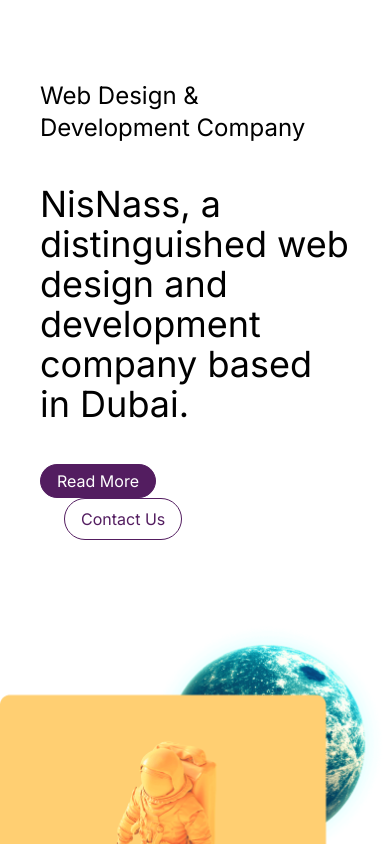
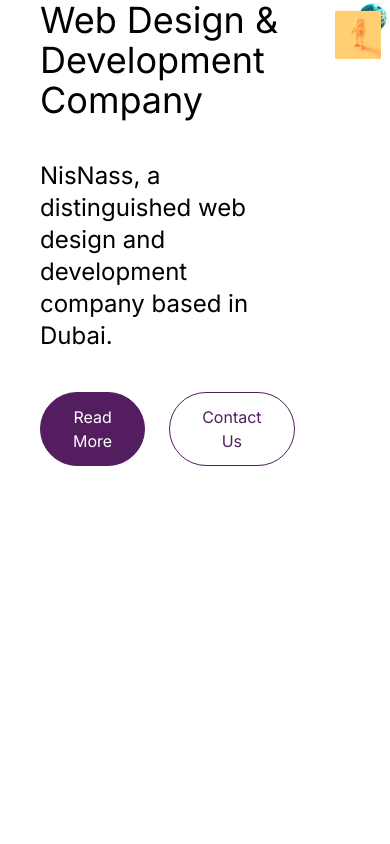
Before and after one commit to IrfanG-cloud/nisnass, a Next.js app: page /components/layout/header/hero in a window 390 px wide. Shown: the top 844 px of the page. Built offline with nearby package versions, Linux system fonts and the light colour scheme.

Commit message:
responsive fixed

```diff
--- a/src/app/components/layout/header/hero/page.tsx
+++ b/src/app/components/layout/header/hero/page.tsx
@@ -3,22 +3,22 @@
 
 export default function Hero () {
   return (
-    <div className="md:flex md:justify-around">
-        <div className="px-10 py-20">
-            <h1 className="text-2xl md:text-6xl">
+    <div className="flex md:justify-around">
+        <div className="px-10 py:10 md:py-20">
+            <h1 className="text-4xl md:text-6xl">
                 Web Design & Development Company
             </h1>
-            <p className="text-4xl py-10">
+            <p className="text-2xl md:text-4xl py-10">
             NisNass, a distinguished web design and development company based in Dubai.
             </p>
-            <div className="md:flex">
+            <div className="flex">
                 <div>
-                    <button className="bg-[#531D60] text-white px-4 py-1 md:py-3 md:px-8 border border-[#531D60] hover:border-transparent rounded-full ">
+                    <button className="bg-[#531D60] text-white py-3 px-8 border border-[#531D60] hover:border-transparent rounded-full ">
                         <Link href='/'> Read More</Link>
                     </button>
                 </div>
                 <div>
-                <button className="bg-transparent hover:bg-[#531D60] md:py-3 md:px-8  text-[#531D60] hover:text-white py-2 px-4 border border-[#531D60] hover:border-transparent rounded-full ml-6">
+                <button className="bg-transparent hover:bg-[#531D60] py-3 px-8 text-[#531D60] hover:text-white border border-[#531D60] hover:border-transparent rounded-full ml-6">
                     <Link href='/'> Contact Us</Link>
                 </button>
                 </div>
```
